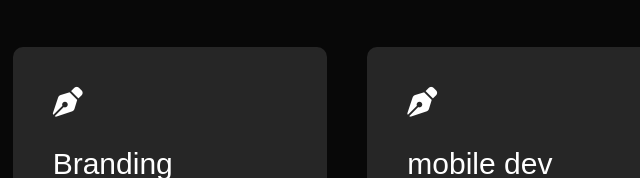
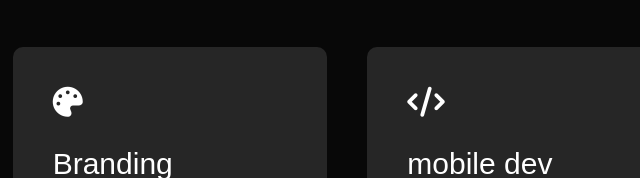
Before and after one commit to ajibolabalo/ajibola-balogun-website, a plain HTML site: page Index.html in a window 1280 px wide. Shown: the part 1562-1740 px from the top of the page, 470-1110 px from the left. Drawn offline with Linux system fonts and the light colour scheme.

Commit message:
Update Index.html

```diff
--- a/Index.html
+++ b/Index.html
@@ -86,12 +86,12 @@
                     <p>User Experience Design (UED) · User Research · Design · Adobe Illustrator · Wireframing · Visual Design · Mobile Design</p>
                 </div>
                 <div>
-                    <i class="fa-solid fa-pen-nib"></i>
+                   <i class="fa-solid fa-palette"></i>
                     <h2>Branding</h2>
                     <p>Adobe Illustator. Adobe photoshop. Adobe XD. Figma</p>
                 </div>
                 <div>
-                    <i class="fa-solid fa-pen-nib"></i>
+                    <i class="fa-solid fa-code"></i>
                     <h2>mobile dev</h2>
                     <p>HTML · Cascading Style Sheets (CSS). Flutter(dart)</p>
                 </div>
```
